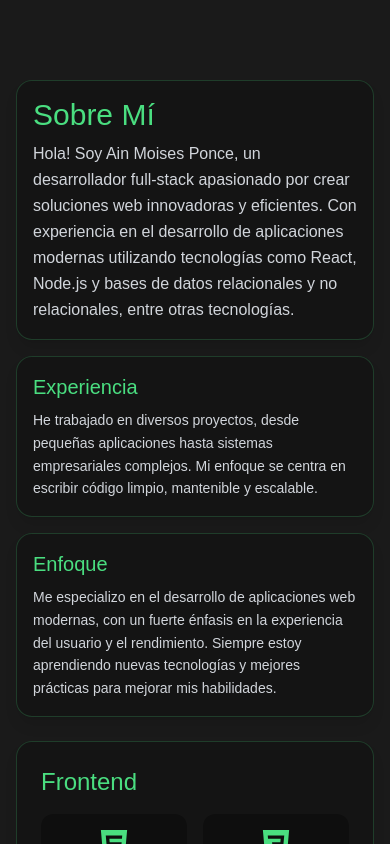
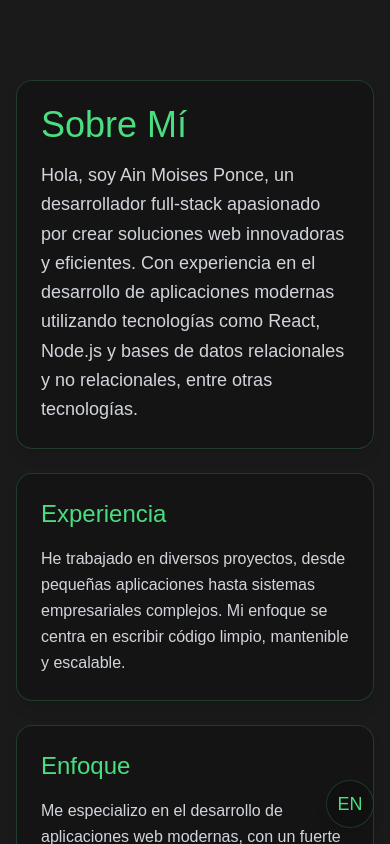
Before and after one commit to ainponce/personal-portfolio, a Next.js app: page / in a window 390 px wide. Shown: the top 844 px of the page. Built offline with nearby package versions, Linux system fonts and the light colour scheme.

Commit message:
se agregó el language toggle

```diff
--- /dev/null
+++ b/components/LanguageToggle.tsx
@@ -0,0 +1,17 @@
+import { useLanguage } from '../contexts/LanguageContext';
+
+export default function LanguageToggle() {
+  const { language, toggleLanguage } = useLanguage();
+
+  return (
+    <button
+      onClick={toggleLanguage}
+      className="fixed bottom-4 right-4 bg-black/20 backdrop-blur-sm rounded-full p-3 border border-mintGreen/20 shadow-lg transform transition-all duration-300 hover:scale-110 hover:shadow-xl z-50 w-12 h-12 flex items-center justify-center"
+      aria-label="Toggle language"
+    >
+      <span className="text-mintGreen font-medium text-lg">
+        {language === 'es' ? 'EN' : 'ES'}
+      </span>
+    </button>
+  );
+}
--- a/components/Navbar.tsx
+++ /dev/null
@@ -1,19 +0,0 @@
-interface Props {
-  setSection: (section: string) => void;
-}
-
-export default function Navbar({ setSection }: Props) {
-  return (
-    <nav className="flex justify-center gap-6 py-4 fixed top-4 left-1/2 -translate-x-1/2 bg-black/30 backdrop-blur-sm rounded-full px-8 border border-mintGreen/20 shadow-lg z-50">
-      {["about", "skills", "projects", "contact"].map((item) => (
-        <button
-          key={item}
-          onClick={() => setSection(item)}
-          className="text-mintGreen/80 uppercase hover:text-mintGreen hover:scale-105 tracking-widest transition-all duration-300"
-        >
-          {item}
-        </button>
-      ))}
-    </nav>
-  );
-}
--- a/components/sections/About.tsx
+++ b/components/sections/About.tsx
@@ -1,31 +1,32 @@
+import { useTranslation } from '../../hooks/useTranslation';
+import LanguageToggle from '../LanguageToggle';
+
 export default function About() {
+  const t = useTranslation();
+
   return (
-    <div className="grid grid-cols-1 gap-4">
-      <div className="bg-black/20 backdrop-blur-sm rounded-2xl p-4 border border-mintGreen/20 shadow-lg transform transition-all duration-300 hover:scale-[1.02] hover:shadow-xl">
-        <h1 className="text-3xl text-mintGreen mb-2 animate-fadeIn">Sobre Mí</h1>
-        <p className="text-base text-gray-300 leading-relaxed animate-fadeInUp">
-          Hola! Soy Ain Moises Ponce, un desarrollador full-stack apasionado por crear soluciones web innovadoras y eficientes.
-          Con experiencia en el desarrollo de aplicaciones modernas utilizando tecnologías como React,
-          Node.js y bases de datos relacionales y no relacionales, entre otras tecnologías.
+    <div className="grid grid-cols-1 md:grid-cols-2 gap-6">
+      <div className="bg-black/20 backdrop-blur-sm rounded-2xl p-6 border border-mintGreen/20 shadow-lg transform transition-all duration-300 hover:scale-[1.02] hover:shadow-xl">
+        <h1 className="text-4xl text-mintGreen mb-4 animate-fadeIn">{t.about.title}</h1>
+        <p className="text-lg text-gray-300 leading-relaxed animate-fadeInUp">
+          {t.about.description}
         </p>
       </div>
-      <div className="grid grid-cols-1 md:grid-cols-2 gap-4">
-        <div className="bg-black/20 backdrop-blur-sm rounded-2xl p-4 border border-mintGreen/20 shadow-lg transform transition-all duration-300 hover:scale-[1.02] hover:shadow-xl">
-          <h2 className="text-xl text-mintGreen mb-2 animate-fadeIn">Experiencia</h2>
-          <p className="text-sm text-gray-300 leading-relaxed animate-fadeInUp">
-            He trabajado en diversos proyectos, desde pequeñas aplicaciones hasta sistemas empresariales
-            complejos. Mi enfoque se centra en escribir código limpio, mantenible y escalable.
+      <div className="grid grid-cols-1 gap-6">
+        <div className="bg-black/20 backdrop-blur-sm rounded-2xl p-6 border border-mintGreen/20 shadow-lg transform transition-all duration-300 hover:scale-[1.02] hover:shadow-xl">
+          <h2 className="text-2xl text-mintGreen mb-4 animate-fadeIn">{t.about.experience.title}</h2>
+          <p className="text-gray-300 leading-relaxed animate-fadeInUp">
+            {t.about.experience.description}
           </p>
         </div>
-        <div className="bg-black/20 backdrop-blur-sm rounded-2xl p-4 border border-mintGreen/20 shadow-lg transform transition-all duration-300 hover:scale-[1.02] hover:shadow-xl">
-          <h2 className="text-xl text-mintGreen mb-2 animate-fadeIn">Enfoque</h2>
-          <p className="text-sm text-gray-300 leading-relaxed animate-fadeInUp">
-            Me especializo en el desarrollo de aplicaciones web modernas, con un fuerte énfasis en la
-            experiencia del usuario y el rendimiento. Siempre estoy aprendiendo nuevas tecnologías y
-            mejores prácticas para mejorar mis habilidades.
+        <div className="bg-black/20 backdrop-blur-sm rounded-2xl p-6 border border-mintGreen/20 shadow-lg transform transition-all duration-300 hover:scale-[1.02] hover:shadow-xl">
+          <h2 className="text-2xl text-mintGreen mb-4 animate-fadeIn">{t.about.approach.title}</h2>
+          <p className="text-gray-300 leading-relaxed animate-fadeInUp">
+            {t.about.approach.description}
           </p>
         </div>
       </div>
+      <LanguageToggle />
     </div>
   );
 }
--- a/components/sections/Contact.tsx
+++ b/components/sections/Contact.tsx
@@ -1,13 +1,15 @@
 import { FaGithub, FaLinkedin, FaEnvelope } from 'react-icons/fa';
+import { useTranslation } from '../../hooks/useTranslation';
 
 export default function Contact() {
+  const t = useTranslation();
+
   return (
     <div className="grid grid-cols-1 gap-4">
       <div className="bg-black/20 backdrop-blur-sm rounded-2xl p-4 border border-mintGreen/20 shadow-lg transform transition-all duration-300 hover:scale-[1.02] hover:shadow-xl">
-        <h2 className="text-xl text-mintGreen mb-2 animate-fadeIn">Contacto</h2>
+        <h2 className="text-xl text-mintGreen mb-2 animate-fadeIn">{t.contact.title}</h2>
         <p className="text-sm text-gray-300 mb-2 leading-relaxed animate-fadeInUp">
-          ¿Tenés un proyecto en mente? ¡Me encantaría escuchar sobre él!
-          Puedes contactarme a través de cualquiera de los siguientes medios:
+          {t.contact.description}
         </p>
         <div className="space-y-2">
           <a
@@ -38,9 +40,9 @@ export default function Contact() {
         </div>
       </div>
       <div className="bg-black/20 backdrop-blur-sm rounded-2xl p-4 border border-mintGreen/20 shadow-lg transform transition-all duration-300 hover:scale-[1.02] hover:shadow-xl">
-        <h2 className="text-xl text-mintGreen mb-2 animate-fadeIn">Ubicación</h2>
+        <h2 className="text-xl text-mintGreen mb-2 animate-fadeIn">{t.contact.location.title}</h2>
         <p className="text-sm text-gray-300 leading-relaxed animate-fadeInUp">
-          Actualmente basado en Buenos Aires, Argentina
+          {t.contact.location.description}
         </p>
         <div className="mt-2 animate-fadeInUp">
           <iframe
--- /dev/null
+++ b/contexts/LanguageContext.tsx
@@ -0,0 +1,32 @@
+import { createContext, useContext, useState, ReactNode } from 'react';
+
+type Language = 'es' | 'en';
+
+interface LanguageContextType {
+  language: Language;
+  toggleLanguage: () => void;
+}
+
+const LanguageContext = createContext<LanguageContextType | undefined>(undefined);
+
+export function LanguageProvider({ children }: { children: ReactNode }) {
+  const [language, setLanguage] = useState<Language>('es');
+
+  const toggleLanguage = () => {
+    setLanguage(prev => prev === 'es' ? 'en' : 'es');
+  };
+
+  return (
+    <LanguageContext.Provider value={{ language, toggleLanguage }}>
+      {children}
+    </LanguageContext.Provider>
+  );
+}
+
+export function useLanguage() {
+  const context = useContext(LanguageContext);
+  if (context === undefined) {
+    throw new Error('useLanguage must be used within a LanguageProvider');
+  }
+  return context;
+}
--- /dev/null
+++ b/hooks/useTranslation.ts
@@ -0,0 +1,11 @@
+import { useLanguage } from '../contexts/LanguageContext';
+
+const translations = {
+  es: require('../locales/es.json'),
+  en: require('../locales/en.json'),
+};
+
+export function useTranslation() {
+  const { language } = useLanguage();
+  return translations[language];
+}
--- /dev/null
+++ b/locales/en.json
@@ -0,0 +1,33 @@
+{
+    "about": {
+        "title": "About Me",
+        "description": "Hi! I am Ain Moises Ponce, a full-stack developer passionate about creating innovative and efficient web solutions. With experience in developing modern applications using technologies like React, Node.js, and both relational and non-relational databases, among other technologies.",
+        "experience": {
+            "title": "Experience",
+            "description": "I have worked on various projects, from small applications to complex enterprise systems. My focus is on writing clean, maintainable, and scalable code."
+        },
+        "approach": {
+            "title": "Approach",
+            "description": "I specialize in modern web application development, with a strong emphasis on user experience and performance. I'm always learning new technologies and best practices to improve my skills."
+        }
+    },
+    "contact": {
+        "title": "Contact",
+        "description": "Do you have a project in mind? I'd love to hear about it! You can contact me through any of the following means:",
+        "location": {
+            "title": "Location",
+            "description": "Currently based in Buenos Aires, Argentina"
+        }
+    },
+    "skills": {
+        "frontend": {
+            "title": "Frontend"
+        },
+        "backend": {
+            "title": "Backend"
+        },
+        "tools": {
+            "title": "Tools and Others"
+        }
+    }
+}
--- /dev/null
+++ b/locales/es.json
@@ -0,0 +1,33 @@
+{
+    "about": {
+        "title": "Sobre Mí",
+        "description": "Hola, soy Ain Moises Ponce, un desarrollador full-stack apasionado por crear soluciones web innovadoras y eficientes. Con experiencia en el desarrollo de aplicaciones modernas utilizando tecnologías como React, Node.js y bases de datos relacionales y no relacionales, entre otras tecnologías.",
+        "experience": {
+            "title": "Experiencia",
+            "description": "He trabajado en diversos proyectos, desde pequeñas aplicaciones hasta sistemas empresariales complejos. Mi enfoque se centra en escribir código limpio, mantenible y escalable."
+        },
+        "approach": {
+            "title": "Enfoque",
+            "description": "Me especializo en el desarrollo de aplicaciones web modernas, con un fuerte énfasis en la experiencia del usuario y el rendimiento. Siempre estoy aprendiendo nuevas tecnologías y mejores prácticas para mejorar mis habilidades."
+        }
+    },
+    "contact": {
+        "title": "Contacto",
+        "description": "¿Tenés un proyecto en mente? ¡Me encantaría escuchar sobre él! Puedes contactarme a través de cualquiera de los siguientes medios:",
+        "location": {
+            "title": "Ubicación",
+            "description": "Actualmente basado en Buenos Aires, Argentina"
+        }
+    },
+    "skills": {
+        "frontend": {
+            "title": "Frontend"
+        },
+        "backend": {
+            "title": "Backend"
+        },
+        "tools": {
+            "title": "Herramientas y Otros"
+        }
+    }
+}
--- a/pages/_app.tsx
+++ b/pages/_app.tsx
@@ -1,10 +1,13 @@
 import "../styles/globals.css";
 import type { AppProps } from "next/app";
+import { LanguageProvider } from '../contexts/LanguageContext';
 
 export default function App({ Component, pageProps }: AppProps) {
   return (
+    <LanguageProvider>
       <div className="min-h-screen transition-colors duration-300">
         <Component {...pageProps} />
       </div>
+    </LanguageProvider>
   );
 }
```
